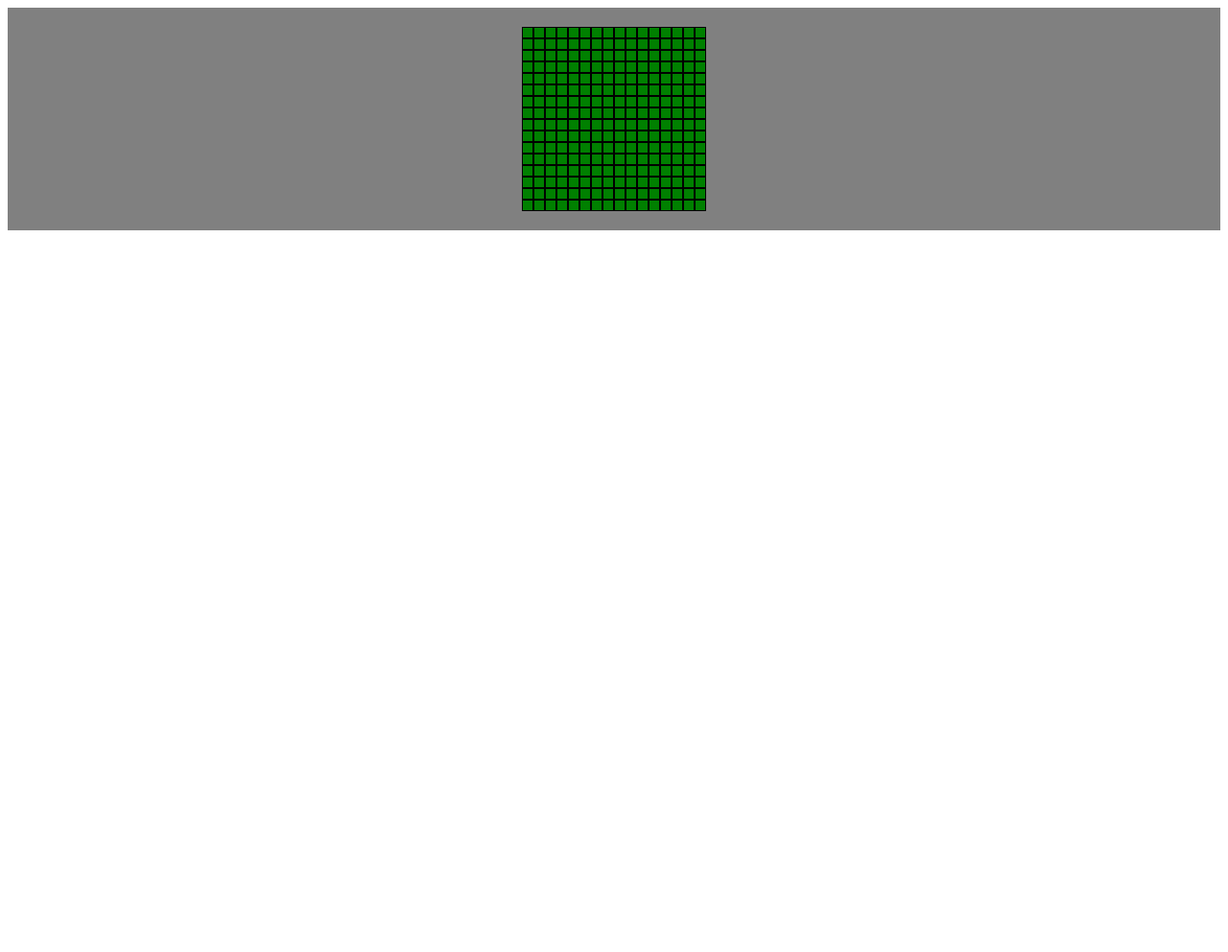
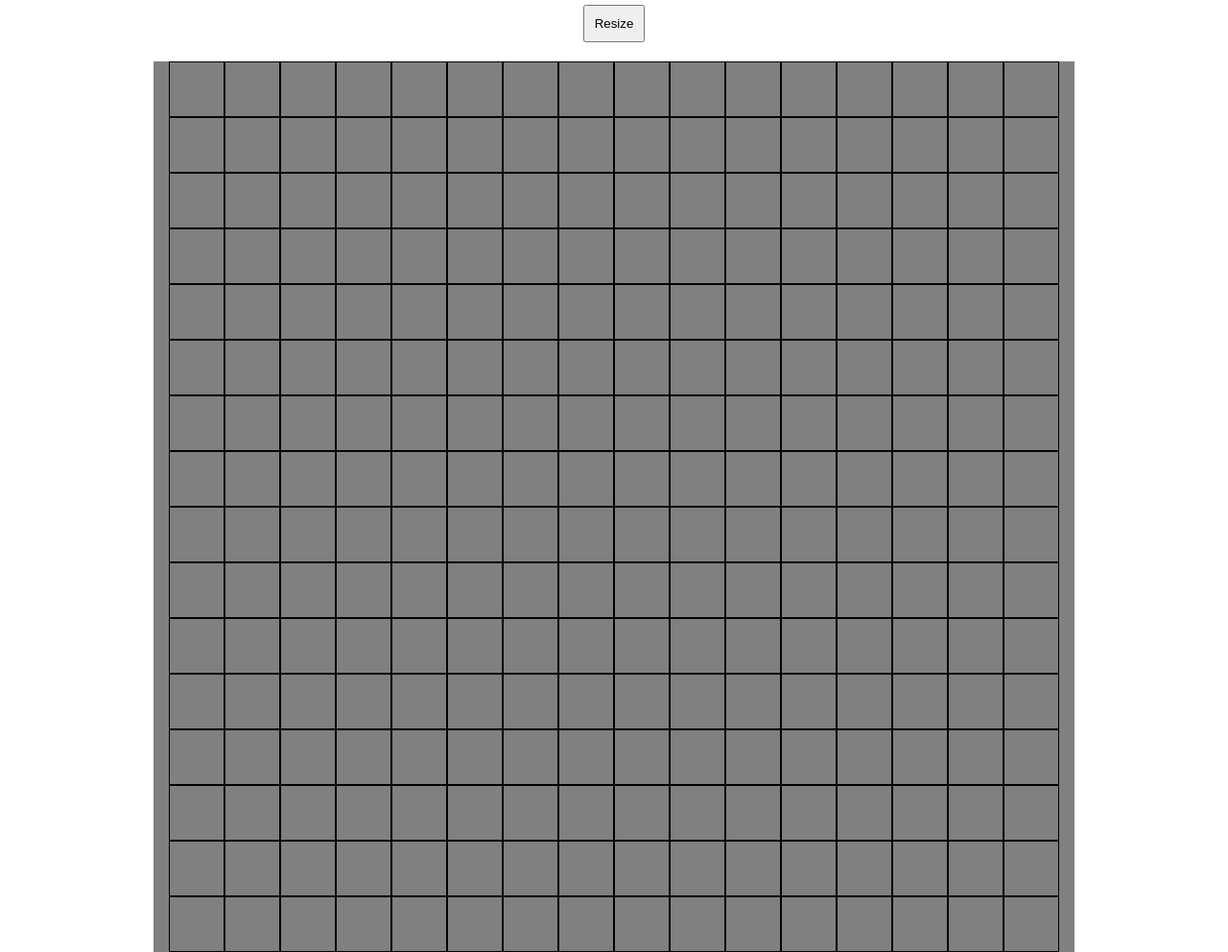
Before and after one commit to eman2point0/etch-a-sketch, a plain HTML site: page index.html in a window 1280 px wide. Shown: the whole page at 96% size. Before the commit the page ends 800 px from the top, so only its background shows below. Drawn offline with Linux system fonts and the light colour scheme.

Commit message:
Made a shoddy Etch-A-Sketch

```diff
--- a/index.html
+++ b/index.html
@@ -2,7 +2,6 @@
 <html lang="en">
   <head> </head>
   <body>
-    <div class="container"></div>
     <script src="scripts.js"></script>
   </body>
 </html>
--- a/scripts.js
+++ b/scripts.js
@@ -1,23 +1,72 @@
 console.log("Hello, World!");
 
-const container = document.querySelector(".container");
-container.style.padding = "20px";
-container.style.backgroundColor = "gray";
+const container = document.createElement("div");
+container.setAttribute("class", "container");
+container.style.alignItems = "center";
 container.style.display = "flex";
+container.style.flexDirection = "column";
 container.style.justifyContent = "center";
+container.style.margin = "auto";
+container.style.width = "960px";
+container.style.height = "960px";
 
-for (let i = 0; i < 16; i++) {
-  const col = document.createElement("div");
-  container.appendChild(col);
+const resizeBtn = document.createElement("button");
+resizeBtn.textContent = "Resize";
+resizeBtn.style.padding = "10px";
+resizeBtn.style.margin = "20px";
+resizeBtn.addEventListener("click", (e) => {
+  let num = Number(prompt("Enter a number"));
+  while (isNaN(num) || num < 0 || num > 100) {
+    if (num > 100) {
+      num = Number(prompt("Please enter a number less than 100"));
+    } else {
+      num = Number(prompt("Please enter a valid number"));
+    }
+  }
 
-  for (let j = 0; j < 16; j++) {
-    const row = document.createElement("div");
-    row.style.backgroundColor = "green";
-    row.style.border = "solid 1px black";
-    row.style.display = "flex";
-    row.style.displayDirection = "column";
-    row.style.flex = "1";
-    row.style.padding = "5px";
-    col.appendChild(row);
+  const oldGrid = document.querySelector(".grid");
+  const newGrid = createGrid(num);
+  container.removeChild(oldGrid);
+  container.appendChild(newGrid);
+});
+/* Add resize button to container */
+container.appendChild(resizeBtn);
+
+/* Construct grid container */
+function createGrid(num) {
+  let grid = document.createElement("div");
+  grid.setAttribute("class", "grid");
+  grid.style.alignItems = "center";
+  grid.style.backgroundColor = "gray";
+  grid.style.display = "flex";
+  grid.style.height = "auto";
+  grid.style.justifyContent = "center";
+  grid.style.flexWrap = "wrap";
+
+  const slotSize = Math.floor(960 / num) - 2;
+  for (let i = 0; i < num * num; i++) {
+    const slot = document.createElement("div");
+    slot.style.width = `${slotSize}px`;
+    slot.style.height = `${slotSize}px`;
+    slot.style.background.color = "red";
+    slot.style.border = "solid 1px black";
+    slot.style.boxSizing = "border-box";
+
+    /* Function that changes the background when mouse
+         hovers over an item */
+    slot.addEventListener("mouseover", (e) => {
+      e.target.style.backgroundColor = "green";
+    });
+
+    grid.appendChild(slot);
   }
+
+  return grid;
 }
+
+/* Add container to the body of html */
+document.body.appendChild(container);
+
+let grid = createGrid(16);
+/* Add grid to container */
+container.appendChild(grid);
```
